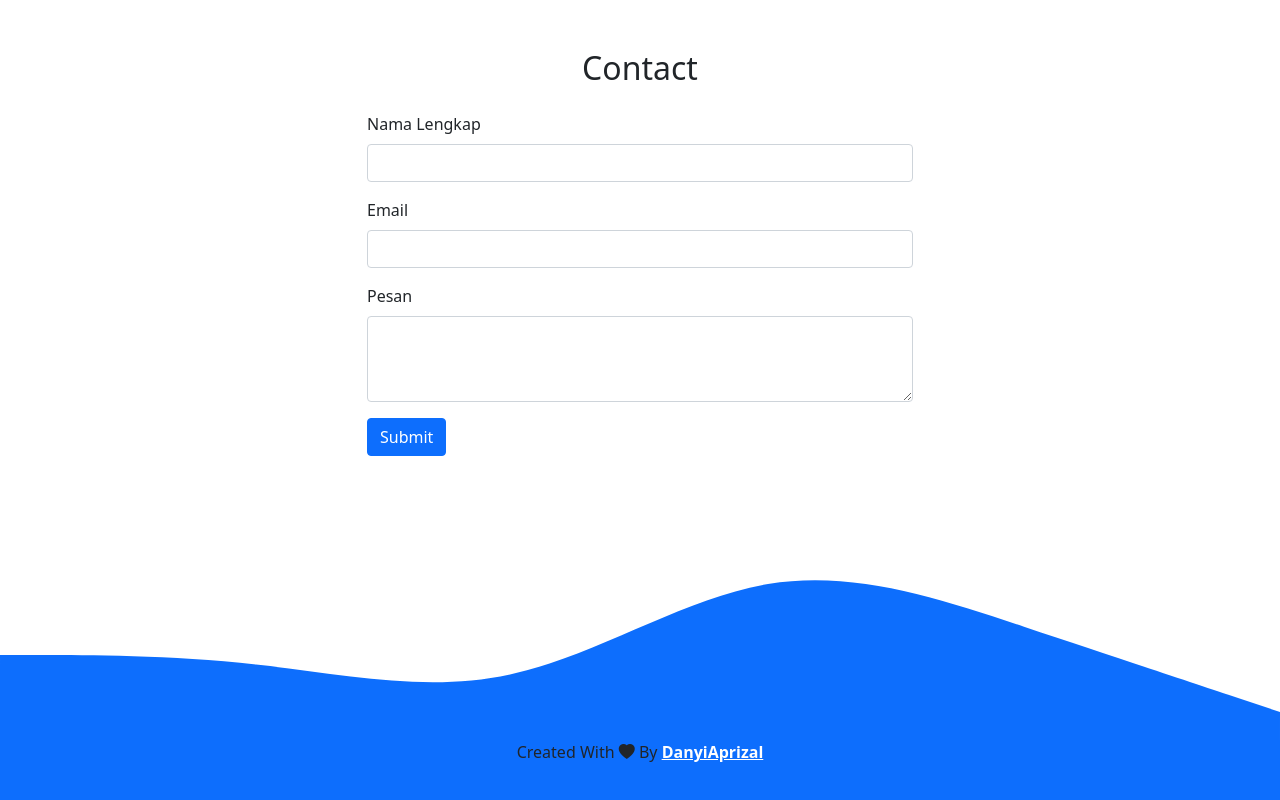
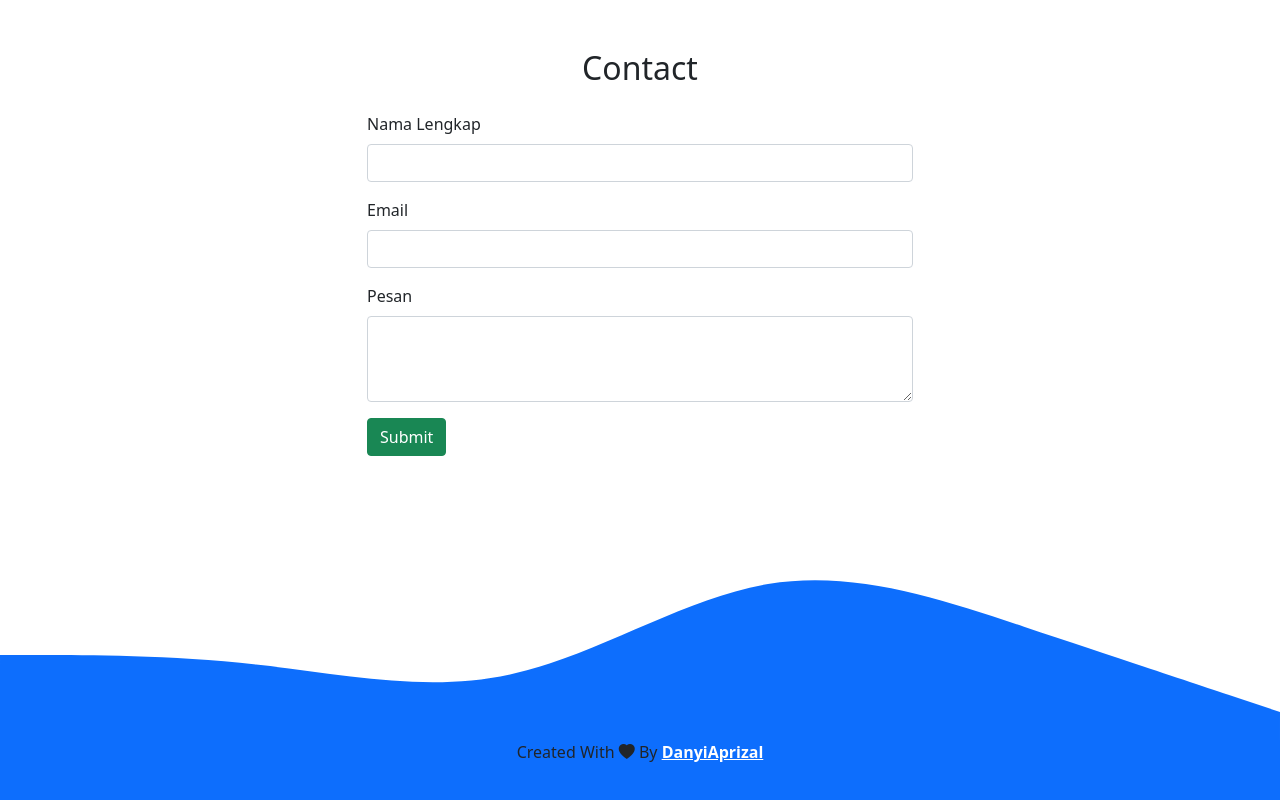
Before and after one commit to danyi15/danyiaprizal, a plain HTML site: page index.html in a window 1280 px wide. Shown: the part 1874-2674 px from the top of the page. Drawn offline with nearby package versions, Linux system fonts and the light colour scheme; files that its build step writes are made by us from their sources.

Commit message:
mengubah warna tombol menjadi hijau

```diff
--- a/index.html
+++ b/index.html
@@ -131,7 +131,7 @@
           <label for="pesan" class="form-label">Pesan</label>
           <textarea class="form-control" id="pesan" rows="3"></textarea>
         </div>
-        <button type="Kirim" class="btn btn-primary">Submit</button>
+        <button type="Kirim" class="btn btn-success">Submit</button>
       </form>
     </div>
   </div>
```
